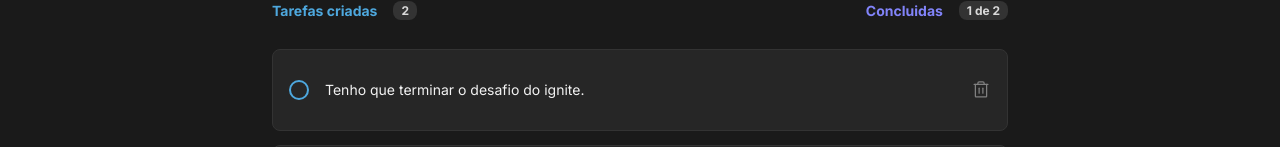
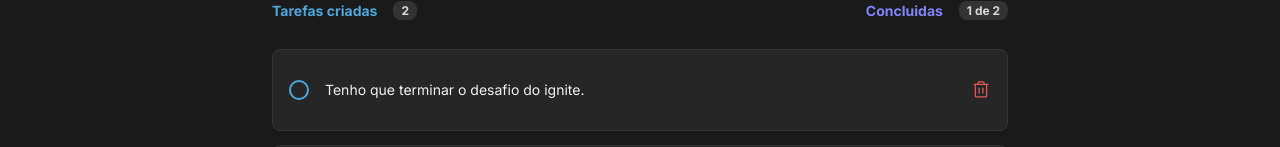
Before and after one commit to odairdev/todo-app, a React (Vite) app: page / in a window 1280 px wide. In both pictures the pointer is over the icon 981 px from the left and 387 px from the top of the page. Shown: the part 297-444 px from the top of the page. Built offline with nearby package versions, Linux system fonts and the light colour scheme.

Commit message:
hover styles added

```diff
--- a/src/components/todolist/ToDoList.module.css
+++ b/src/components/todolist/ToDoList.module.css
@@ -117,6 +117,10 @@
   padding-right: 2rem;
 }
 
+.todos li svg:hover {
+  color: var(--danger );
+}
+
 .isDone {
   color: var(--gray-300);
   text-decoration: line-through;
```
